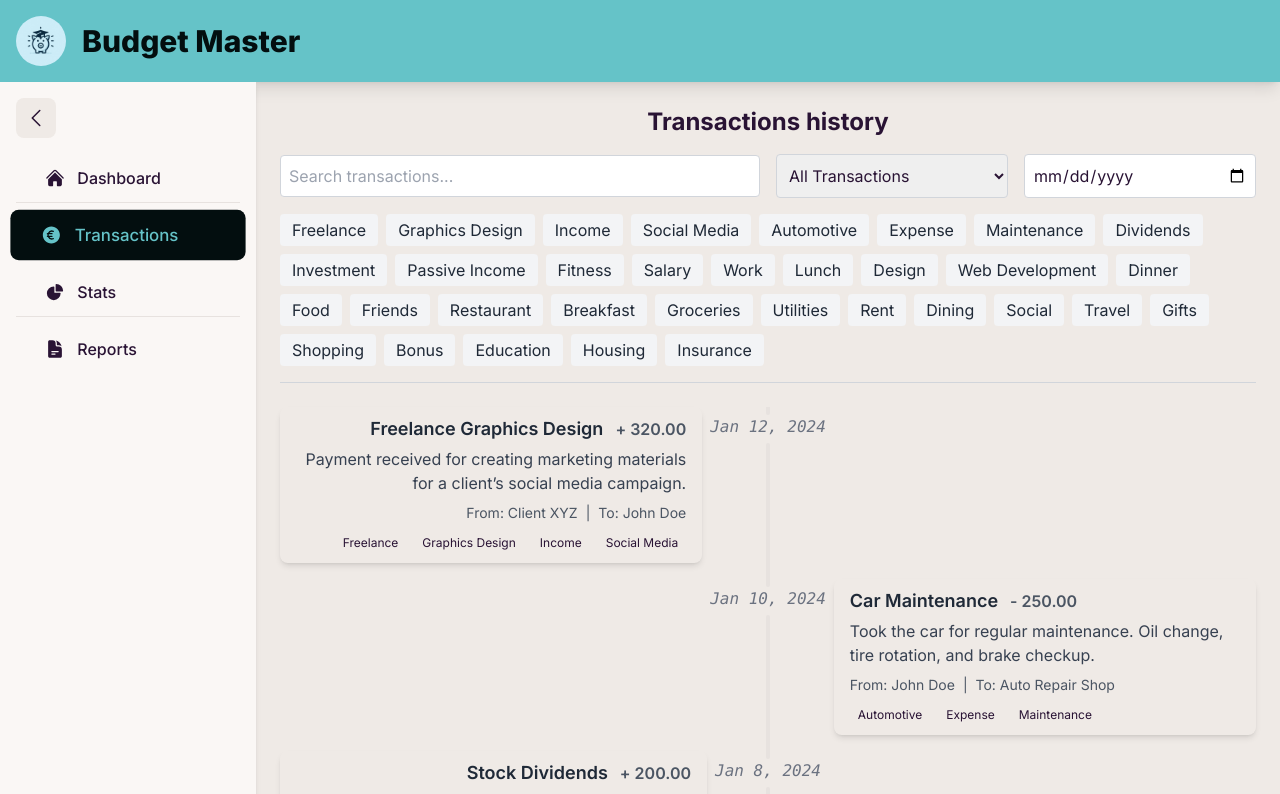
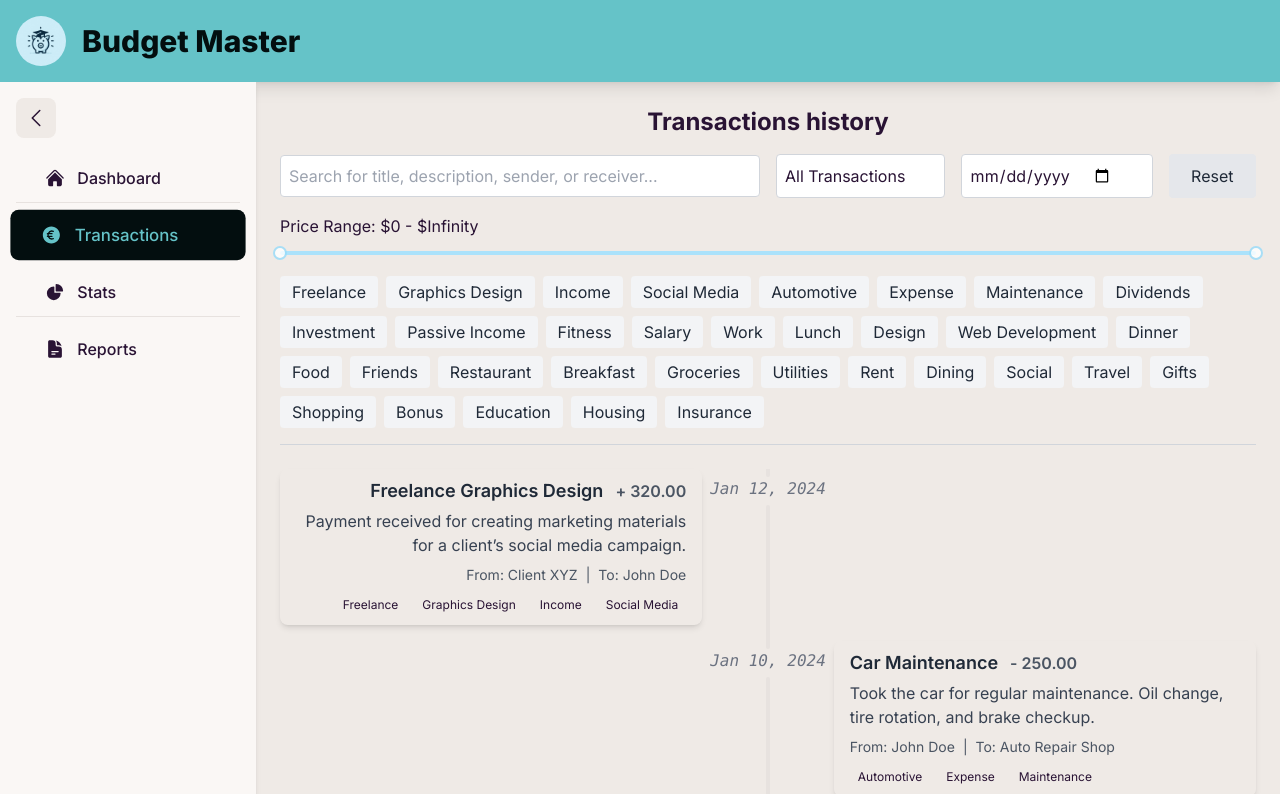
Before and after one commit to AkosKappel/BudgetMaster, a Next.js app: page /transactions in a window 1280 px wide. Shown: the top 794 px of the page. Built offline with nearby package versions, Linux system fonts and the light colour scheme.

Commit message:
add amount range filter

```diff
--- a/app/transactions/page.tsx
+++ b/app/transactions/page.tsx
@@ -49,6 +49,9 @@ const TransactionsPage: React.FC = () => {
     }
   }, [selectedDate]);
 
+  const [minAmount, setMinAmount] = useState<number>(0);
+  const [maxAmount, setMaxAmount] = useState<number>(Infinity);
+
   return (
     <div className="p-2">
       <h2 className="text-2xl font-bold mb-4 text-center">Transactions history</h2>
@@ -64,6 +67,10 @@ const TransactionsPage: React.FC = () => {
         selectedLabels={selectedLabels}
         handleLabelToggle={handleLabelToggle}
         setSelectedLabels={setSelectedLabels}
+        minAmount={minAmount}
+        maxAmount={maxAmount}
+        setMinAmount={setMinAmount}
+        setMaxAmount={setMaxAmount}
       />
       <div ref={timelineRef}>
         <Timeline
@@ -71,6 +78,8 @@ const TransactionsPage: React.FC = () => {
           selectedLabels={selectedLabels}
           searchTerm={searchTerm}
           transactionType={transactionType}
+          minAmount={minAmount}
+          maxAmount={maxAmount}
         />
       </div>
       <BackToTop />
--- a/components/Timeline.tsx
+++ b/components/Timeline.tsx
@@ -6,6 +6,8 @@ type TimelineProps = {
   selectedLabels: string[];
   searchTerm: string;
   transactionType: 'all' | 'income' | 'expense';
+  minAmount: number;
+  maxAmount: number;
 };
 
 const Timeline: React.FC<TimelineProps> = ({
@@ -13,6 +15,8 @@ const Timeline: React.FC<TimelineProps> = ({
   selectedLabels,
   searchTerm,
   transactionType,
+  minAmount,
+  maxAmount,
 }) => {
   const filterTransactions = (transactions: Transaction[]) => {
     return transactions.filter(
@@ -22,7 +26,9 @@ const Timeline: React.FC<TimelineProps> = ({
           t.description.toLowerCase().includes(searchTerm.toLowerCase()) ||
           t.title.toLowerCase().includes(searchTerm.toLowerCase()) ||
           (t.sender && t.sender.toLowerCase().includes(searchTerm.toLowerCase())) ||
-          (t.receiver && t.receiver.toLowerCase().includes(searchTerm.toLowerCase()))),
+          (t.receiver && t.receiver.toLowerCase().includes(searchTerm.toLowerCase()))) &&
+        t.amount >= minAmount &&
+        t.amount <= maxAmount,
     );
   };
 
--- a/components/TimelineSection.tsx
+++ b/components/TimelineSection.tsx
@@ -15,24 +15,30 @@ const TimelineSection: React.FC<TimelineSectionProps> = ({ transactions, isIncom
           key={transaction.title}
           className={`mb-4 flex justify-start ${isIncome ? 'md:justify-end' : ''}`}
         >
-          <div className={`px-4 py-2 rounded-lg shadow-md bg-${color}-100 inline-block`}>
+          <div
+            className={`px-4 py-2 rounded-lg shadow-md bg-${color}-100 inline-block w-full md:w-auto`}
+          >
             <div
-              className={`text-lg font-semibold whitespace-nowrap flex justify-start items-center ${
+              className={`text-lg font-semibold flex flex-col md:flex-row items-start md:items-center ${
                 isIncome ? 'md:justify-end' : ''
               }`}
             >
-              <h3 className="text-gray-800 mr-3">{transaction.title}</h3>
-              <span className="text-base text-gray-600 font-semibold">
+              <h3 className="text-gray-800 mr-0 md:mr-3 mb-2 md:mb-0">{transaction.title}</h3>
+              <span className="text-base text-gray-600 font-semibold whitespace-nowrap">
                 {`${isIncome ? '+' : '-'} ${transaction.amount.toFixed(2)}`}
               </span>
             </div>
             <div className="text-gray-700 mt-1">{transaction.description}</div>
             <div
-              className={`text-sm text-gray-600 mt-2 flex items-center my-2
+              className={`text-sm text-gray-600 mt-2 flex flex-col md:flex-row items-start md:items-center my-2
                 ${isIncome ? 'md:justify-end' : ''}`}
             >
-              {transaction.sender && <span>From: {transaction.sender}</span>}
-              {transaction.sender && transaction.receiver && <span className="mx-2">|</span>}
+              {transaction.sender && (
+                <span className="mb-1 md:mb-0">From: {transaction.sender}</span>
+              )}
+              {transaction.sender && transaction.receiver && (
+                <span className="hidden md:inline mx-2">|</span>
+              )}
               {transaction.receiver && <span>To: {transaction.receiver}</span>}
             </div>
             {transaction.labels.length > 0 && (
--- a/components/TransactionFilters.tsx
+++ b/components/TransactionFilters.tsx
@@ -1,4 +1,6 @@
 import { XCircleIcon } from '@heroicons/react/24/solid';
+import Slider from 'rc-slider';
+import 'rc-slider/assets/index.css';
 
 type TransactionFiltersProps = {
   searchTerm: string;
@@ -12,6 +14,10 @@ type TransactionFiltersProps = {
   selectedLabels: string[];
   handleLabelToggle: (label: string) => void;
   setSelectedLabels: (labels: string[]) => void;
+  minAmount: number;
+  maxAmount: number;
+  setMinAmount: (amount: number) => void;
+  setMaxAmount: (amount: number) => void;
 };
 
 const TransactionFilters: React.FC<TransactionFiltersProps> = ({
@@ -26,6 +32,10 @@ const TransactionFilters: React.FC<TransactionFiltersProps> = ({
   selectedLabels,
   handleLabelToggle,
   setSelectedLabels,
+  minAmount,
+  maxAmount,
+  setMinAmount,
+  setMaxAmount,
 }) => {
   const handleDateKeyPress = (e: React.KeyboardEvent<HTMLInputElement>) => {
     if (e.key === 'Enter') {
@@ -33,41 +43,100 @@ const TransactionFilters: React.FC<TransactionFiltersProps> = ({
     }
   };
 
-  const handleDateBlur = () => {
-    handleDateJump();
+  const clearSearch = () => {
+    setSearchTerm('');
+  };
+
+  const clearDate = () => {
+    setSelectedDate('');
+  };
+
+  const handleRangeChange = (value: number | number[]) => {
+    if (Array.isArray(value)) {
+      setMinAmount(value[0]);
+      setMaxAmount(value[1]);
+    }
+  };
+
+  const resetFilters = () => {
+    setSearchTerm('');
+    setTransactionType('all');
+    setSelectedDate('');
+    setSelectedLabels([]);
+    setMinAmount(0);
+    setMaxAmount(10000);
   };
 
   return (
     <>
       <div className="mb-4 flex flex-col lg:flex-row lg:items-center lg:space-x-4 space-y-4 lg:space-y-0">
-        <div className="w-full lg:w-1/2">
+        <div className="w-full lg:w-1/2 relative">
           <input
             type="text"
-            placeholder="Search transactions..."
+            placeholder="Search for title, description, sender, or receiver..."
             value={searchTerm}
             onChange={(e) => setSearchTerm(e.target.value)}
-            className="w-full p-2 border border-gray-300 rounded"
+            className="w-full p-2 border border-gray-300 rounded pr-10"
           />
+          {searchTerm && (
+            <button
+              onClick={clearSearch}
+              className="absolute right-2 top-1/2 transform -translate-y-1/2 text-gray-500 hover:text-gray-700"
+            >
+              <XCircleIcon className="h-5 w-5" />
+            </button>
+          )}
         </div>
         <div className="w-full lg:w-1/2 flex flex-col sm:flex-row sm:space-x-4 space-y-4 sm:space-y-0">
           <select
             value={transactionType}
             onChange={(e) => setTransactionType(e.target.value as 'all' | 'income' | 'expense')}
-            className="w-full sm:w-1/2 p-2 border border-gray-300 rounded"
+            className="w-full sm:w-2/5 p-2 border border-gray-300 rounded appearance-none bg-white"
           >
             <option value="all">All Transactions</option>
             <option value="income">Income Only</option>
             <option value="expense">Expenses Only</option>
           </select>
+          <div className="relative w-full sm:w-2/5">
             <input
               type="date"
               value={selectedDate}
               onChange={(e) => setSelectedDate(e.target.value)}
               onKeyPress={handleDateKeyPress}
-            onBlur={handleDateBlur}
-            className="w-full sm:w-1/2 p-2 border border-gray-300 rounded"
+              className="w-full p-2 border border-gray-300 rounded pr-10"
+              title="Press Enter to jump to the selected date"
             />
+            {selectedDate && (
+              <button
+                onClick={clearDate}
+                className="absolute right-2 top-1/2 transform -translate-y-1/2 text-gray-500 hover:text-gray-700"
+              >
+                <XCircleIcon className="h-5 w-5" />
+              </button>
+            )}
           </div>
+          <button
+            onClick={resetFilters}
+            className="w-full sm:w-1/5 px-4 py-2 bg-gray-200 text-gray-800 rounded hover:bg-gray-300 transition-colors duration-200 ease-in-out"
+          >
+            Reset
+          </button>
+        </div>
+      </div>
+      <div className="mb-4">
+        <div className="flex items-center justify-between mb-2">
+          <span>
+            Price Range: ${minAmount} - ${maxAmount}
+          </span>
+        </div>
+        <Slider
+          range
+          min={0}
+          max={10000}
+          value={[minAmount, maxAmount]}
+          onChange={handleRangeChange}
+          className="mb-4"
+        />
       </div>
       <div className="mb-4">
         <div className="flex flex-wrap gap-2 items-center">
--- a/package.json
+++ b/package.json
@@ -17,6 +17,7 @@
     "dotenv": "^16.4.5",
     "mongodb": "^6.8.0",
     "next": "14.2.5",
+    "rc-slider": "^11.1.5",
     "react": "^18",
     "react-dom": "^18",
     "react-hook-form": "^7.53.0",
```
Also changed, not shown: 1 other file (tests, documents, lock files or other folders). Lines whose indentation alone changed are shown as unchanged.
